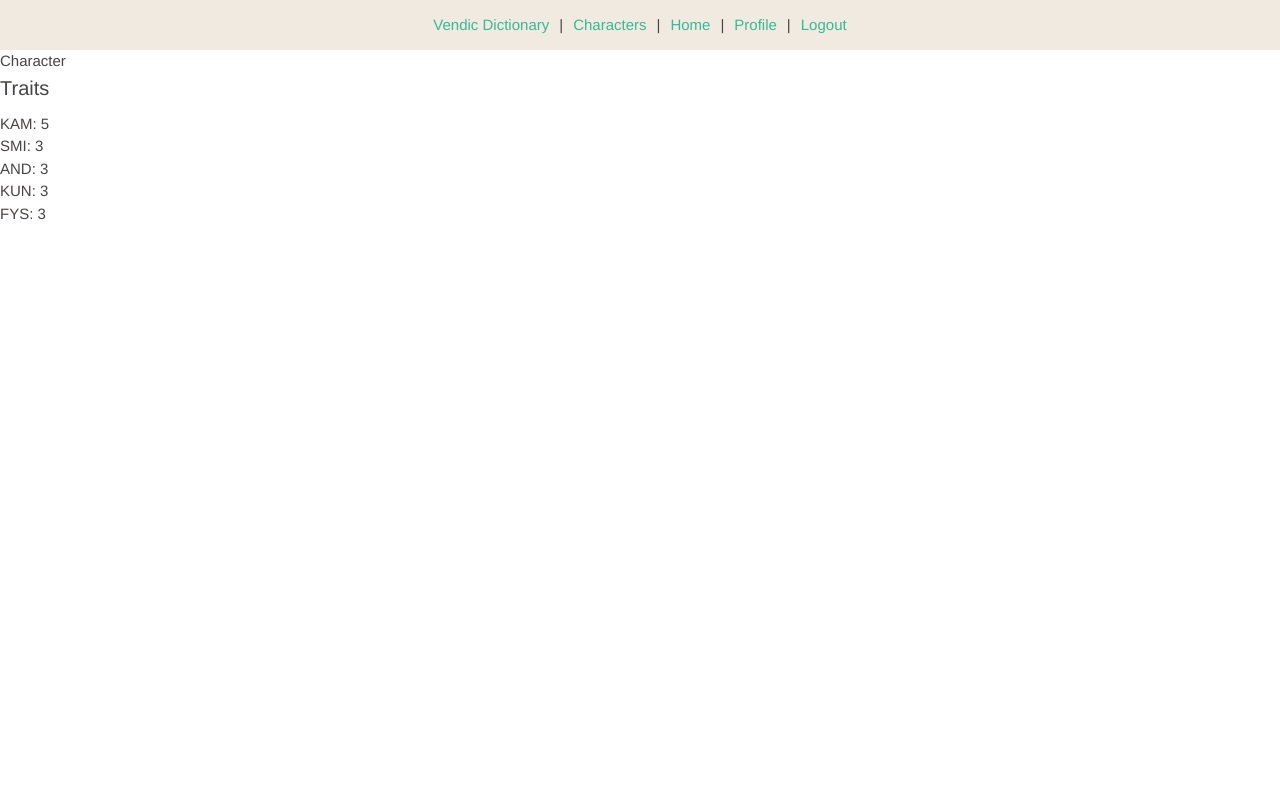
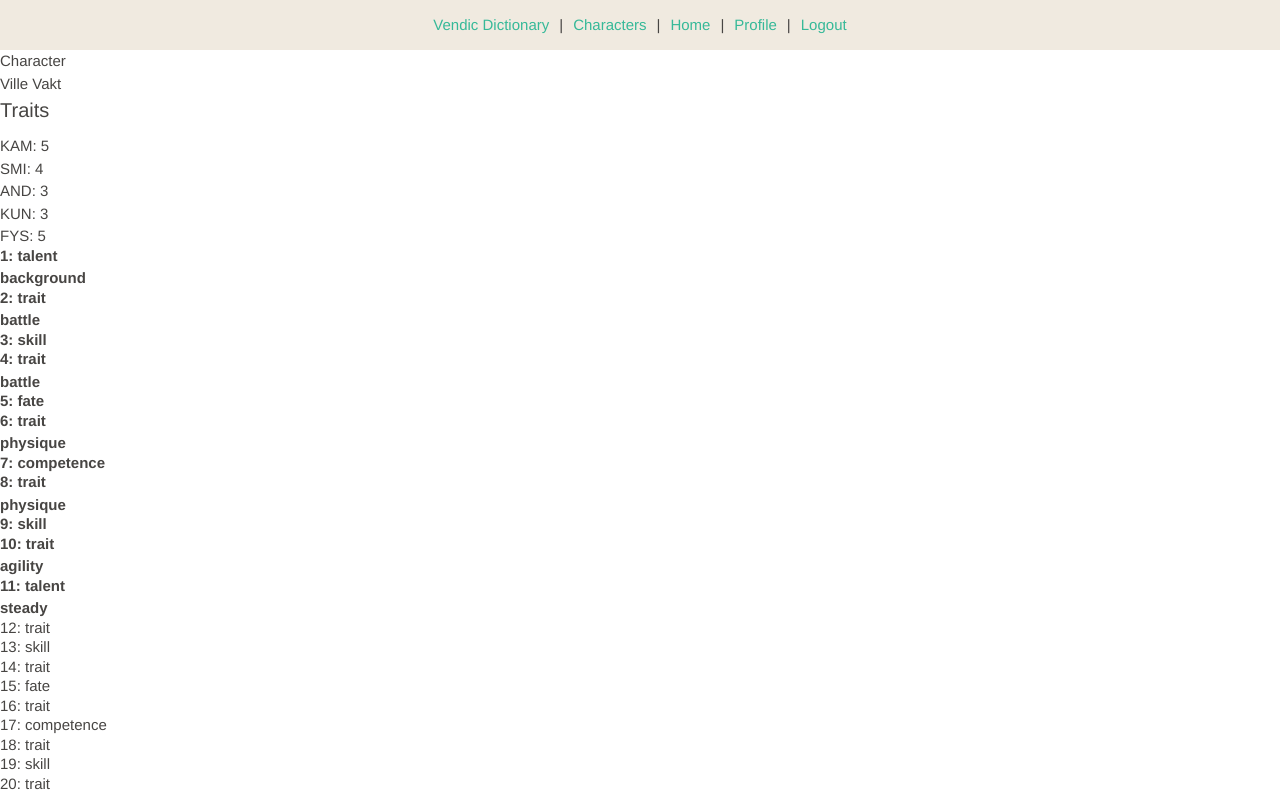
Before and after one commit to louiebergendal/scroll-keeper, a Vue app: page /users/1/characters in a window 1280 px wide. Shown: the top 795 px of the page. Built offline with nearby package versions, Linux system fonts and the light colour scheme; no server answers; sample sign-in values are in the browser's storage.

Commit message:
level ladder

```diff
--- /dev/null
+++ b/src/components/Level.vue
@@ -0,0 +1,19 @@
+<template>
+	<p :class="{ bold: hasChosen }">
+		{{ level }}: {{ levelBonus }}<br/>
+		<span v-if="hasChosen">{{ choice }}</span>
+	</p>
+</template>
+
+<script>
+	export default {
+		props: ["level", "levelBonus", "hasChosen", "choice"],
+		setup(props) {
+			return {
+
+			}
+		}
+	}
+</script>
+
+<style></style>
--- a/src/components/LevelLadder.vue
+++ b/src/components/LevelLadder.vue
@@ -1,15 +1,58 @@
 <template>
+
+	<div v-for="level in levelArray" :key="level.level">
+		<Level
+			:level="level.level"
+			:levelBonus="level.levelBonus"
+			:hasChosen="level.hasChosen"
+			:choice="level.choice"
+		/>
+	</div>
 </template>
 
 <script>
-	import { VilleVakt } from '../mocks/mockCharacterHistory';
-	import { flattenCharacter } from '../utilities/characterFlattener';
+	import experienceTableMaker from '../rules/experienceTableMaker.js'
+	import Level from './Level.vue'
 
 	export default {
 		props: ['characterHistory'],
+		components: {
+			Level
+		},
 		setup(props) {
+			const characterHistory = props.characterHistory.history
+			const currentLevel = props.characterHistory.metadata.currentLevel
+			const fullExperienceTable = experienceTableMaker(31) // HÅRDKODAT
+			const currentExperienceTable = experienceTableMaker(currentLevel)
 
-		}
+			let levelArray = []
+			for (let i = 0; i < fullExperienceTable.length; i++) {
+				const levelIndex = i + 1 // fullExperienceTable is 0-indexed, characterHistory is 1-indexed
+
+				const hasChosen = characterHistory[levelIndex] !== undefined
+				let choice = ""
+
+				if (hasChosen) {
+					choice = characterHistory[levelIndex].choice
+				}
+
+				const level = {
+					level: levelIndex,
+					levelBonus: fullExperienceTable[i], // fullExperienceTable is 0-indexed
+					hasChosen: hasChosen,
+					choice: choice
+				}
+
+				levelArray.push(level)
+			}
+
+			return {
+				currentExperienceTable,
+				fullExperienceTable,
+				characterHistory,
+				levelArray
+			}
+		},
 	}
 </script>
 
--- a/src/components/Traits.vue
+++ b/src/components/Traits.vue
@@ -10,7 +10,7 @@
 <script>
   import { ref as vRef } from "vue";
   import Trait from '../components/Trait.vue';
-	import experienceTable from '../rules/experienceTable.js';
+	import experienceTable from '../rules/experienceTableMaker.js';
 	import { traits } from '../rules/traits.js'
 
   import {
--- a/src/mocks/mockCharacterHistory.js
+++ b/src/mocks/mockCharacterHistory.js
@@ -3,7 +3,8 @@
 
 const VilleVakt = {
 	metadata: {
-		currentLevel: 4
+		name: "Ville Vakt",
+		currentLevel: 11
 	},
 	history: {
 		1: {
@@ -45,6 +46,10 @@ const VilleVakt = {
 		10: {
 			bonusType: "trait",
 			choice: "agility"
+		},
+		11: {
+			bonusType: "talent",
+			choice: "steady"
 		}
 	}
 }
--- a/src/rules/experienceTable.js
+++ /dev/null
@@ -1,34 +0,0 @@
-const experienceTable = {
-	1: {
-		bonus: 'talent'
-	},
-	2: {
-		bonus: 'trait'
-	},
-	3: {
-		bonus: 'skill'
-	},
-	4: {
-		bonus: 'trait'
-	},
-	5: {
-		bonus: 'fate'
-	},
-	6: {
-		bonus: 'trait'
-	},
-	7: {
-		bonus: 'competence'
-	},
-	8: {
-		bonus: 'trait'
-	},
-	9: {
-		bonus: 'skill'
-	},
-	10: {
-		bonus: 'trait'
-	}
-}
-
-export default experienceTable;
--- /dev/null
+++ b/src/rules/experienceTableMaker.js
@@ -0,0 +1,43 @@
+import { push } from "@firebase/database";
+
+const experienceTableMaker = (level) => {
+	let experienceTable = []
+
+	for (let i = 1; i <= level; i++) {
+		switch (i % 10) {
+			case 0:
+				experienceTable.push("trait")
+				break
+			case 1:
+				experienceTable.push("talent")
+				break
+			case 2:
+				experienceTable.push("trait")
+				break
+			case 3:
+				experienceTable.push("skill")
+				break
+			case 4:
+				experienceTable.push("trait")
+				break
+			case 5:
+				experienceTable.push("fate")
+				break
+			case 6:
+				experienceTable.push("trait")
+				break
+			case 7:
+				experienceTable.push("competence")
+				break
+			case 8:
+				experienceTable.push("trait")
+				break
+			case 9:
+				experienceTable.push("skill")
+				break
+		}
+	}
+	return experienceTable
+}
+
+export default experienceTableMaker;
--- a/src/utilities/characterFlattener.js
+++ b/src/utilities/characterFlattener.js
@@ -3,8 +3,10 @@ import {traits, baseValue} from '../rules/traits'
 const flattenCharacter = (characterHistory) => {
 	const levelHistory = characterHistory.history
 	const levelHistoryKeys = Object.keys(levelHistory)
+	const metadata = characterHistory.metadata
 
 	let flatCharacter = {
+		metadata: metadata,
 		traits: {
 			battle: baseValue,
 			agility: baseValue,
@@ -15,7 +17,7 @@ const flattenCharacter = (characterHistory) => {
 	}
 
 	// one-index because level starts at one
-	for (let i = 1; i <= characterHistory.metadata.currentLevel; i++) {
+	for (let i = 1; i <= metadata.currentLevel; i++) {
 		const chosenBonus = levelHistory[i].choice
 
 		for (const trait in traits) {
@@ -24,7 +26,6 @@ const flattenCharacter = (characterHistory) => {
 			}
 		}
 	}
-	console.log('flatCharacter: ', flatCharacter)
 	return flatCharacter
 }
 
--- a/src/views/Character.vue
+++ b/src/views/Character.vue
@@ -1,8 +1,8 @@
 <template>
 	<div class="character">Character</div>
-
+	<p>{{ this.character.metadata.name }}</p>
 	<Traits :traitValues="this.character.traits" />
-	<LevelLadder />
+	<LevelLadder :characterHistory="this.characterHistory" />
 </template>
 
 <script>
@@ -17,9 +17,11 @@
 			LevelLadder
 		},
 		setup() {
-			const character = flattenCharacter(VilleVakt)
+			const characterHistory = VilleVakt // HÅRDKODAT
+			const character = flattenCharacter(VilleVakt) // HÅRDKODAT
 			return {
-				character
+				character,
+				characterHistory
 			}
 		}
 	}
```
